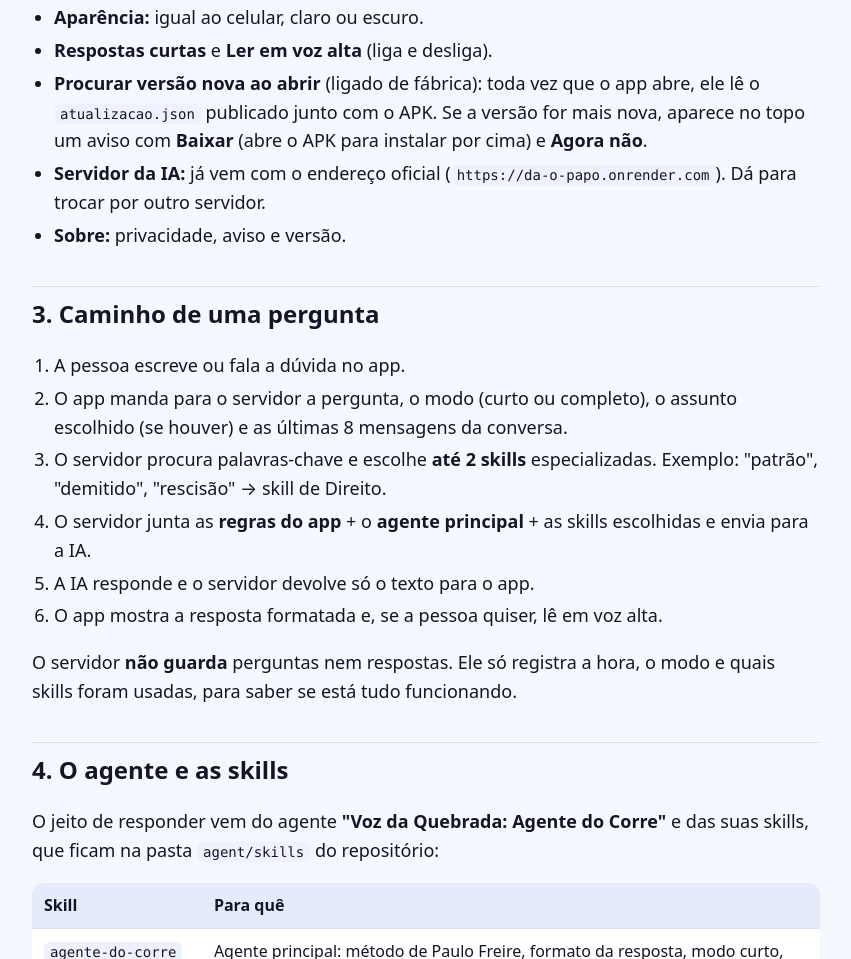
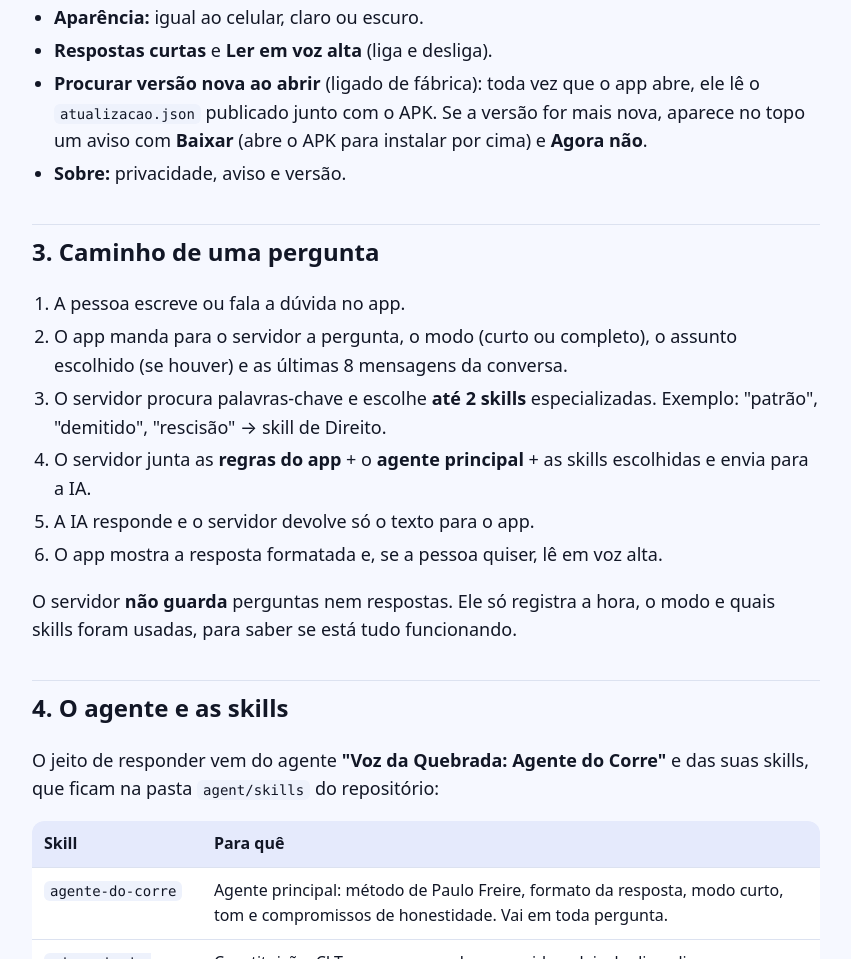
Before and after one commit to luizflaviomatias/apps, a website: page docs/da-o-papo/index.html in a window 1280 px wide. Shown: the part 5454-6413 px from the top of the page, without its empty margins (350-1201 px from the left). Drawn offline with Linux system fonts and the light colour scheme.

Commit message:
Dá o Papo: documentação sem o ajuste de servidor
Co-Authored-By: Claude Opus 5.5 <noreply@anthropic.com>

```diff
--- a/docs/da-o-papo/index.html
+++ b/docs/da-o-papo/index.html
@@ -292,7 +292,6 @@
           <li><b>Aparência:</b> igual ao celular, claro ou escuro.</li>
           <li><b>Respostas curtas</b> e <b>Ler em voz alta</b> (liga e desliga).</li>
           <li><b>Procurar versão nova ao abrir</b> (ligado de fábrica): toda vez que o app abre, ele lê o <code>atualizacao.json</code> publicado junto com o APK. Se a versão for mais nova, aparece no topo um aviso com <b>Baixar</b> (abre o APK para instalar por cima) e <b>Agora não</b>.</li>
-          <li><b>Servidor da IA:</b> já vem com o endereço oficial (<code>https://da-o-papo.onrender.com</code>). Dá para trocar por outro servidor.</li>
           <li><b>Sobre:</b> privacidade, aviso e versão.</li>
         </ul>
 
```
